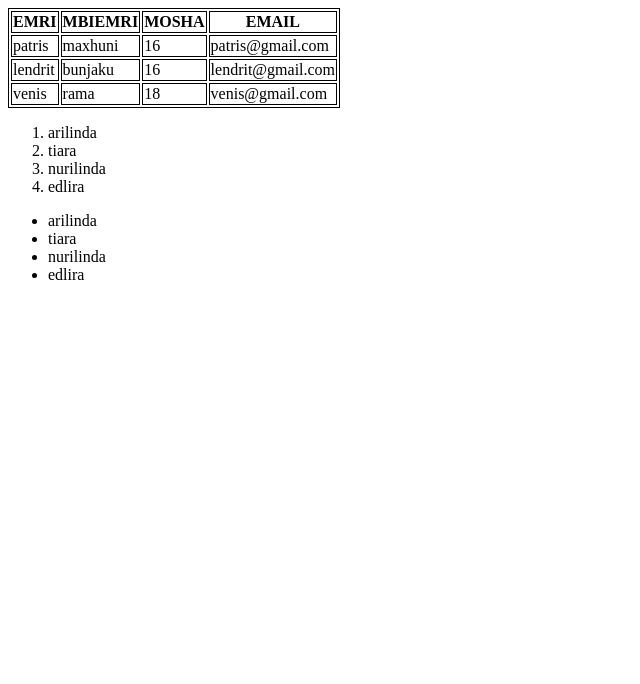
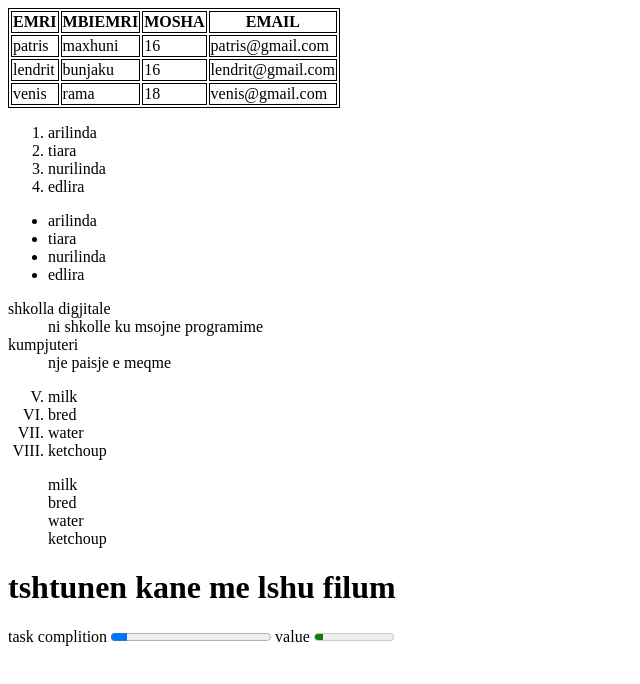
Before and after one commit to patris491/HTM-CSS-JS, a plain HTML site: page MODUL5/index.html in a window 1280 px wide. Shown: the whole page, without its empty margins (0-640 px from the left). Drawn offline with Linux system fonts and the light colour scheme.

Commit message:
vazhdime mudule 5

```diff
--- a/MODUL5/index.html
+++ b/MODUL5/index.html
@@ -52,5 +52,30 @@
         <li>nurilinda</li>
         <li>edlira</li>
     </ul>
+    <dl>
+        <dt>shkolla digjitale</dt>
+        <dd>ni shkolle ku msojne programime</dd>
+        <dt>kumpjuteri</dt>
+        <dd contenteditable="true">nje paisje e meqme</dd>
+    </dl>
+     <ol type="I" start="5">
+        <li>milk</li>
+        <li>bred</li>
+        <li>water</li>
+        <li>ketchoup</li>
+    </ol>
+    <ul type="none">
+        <li>milk</li>
+        <li>bred</li>
+        <li>water</li>
+        <li>ketchoup</li>
+    </ul>
+    <h1 contenteditable="true">tshtunen kane  me lshu filum</h1>
+    <label>task complition</label>
+    <progress value="10" max="100"></progress>
+
+    <label>value</label>
+     <meter value="10" min="0" max="100"></meter>
+
 </body>
 </html>
```
